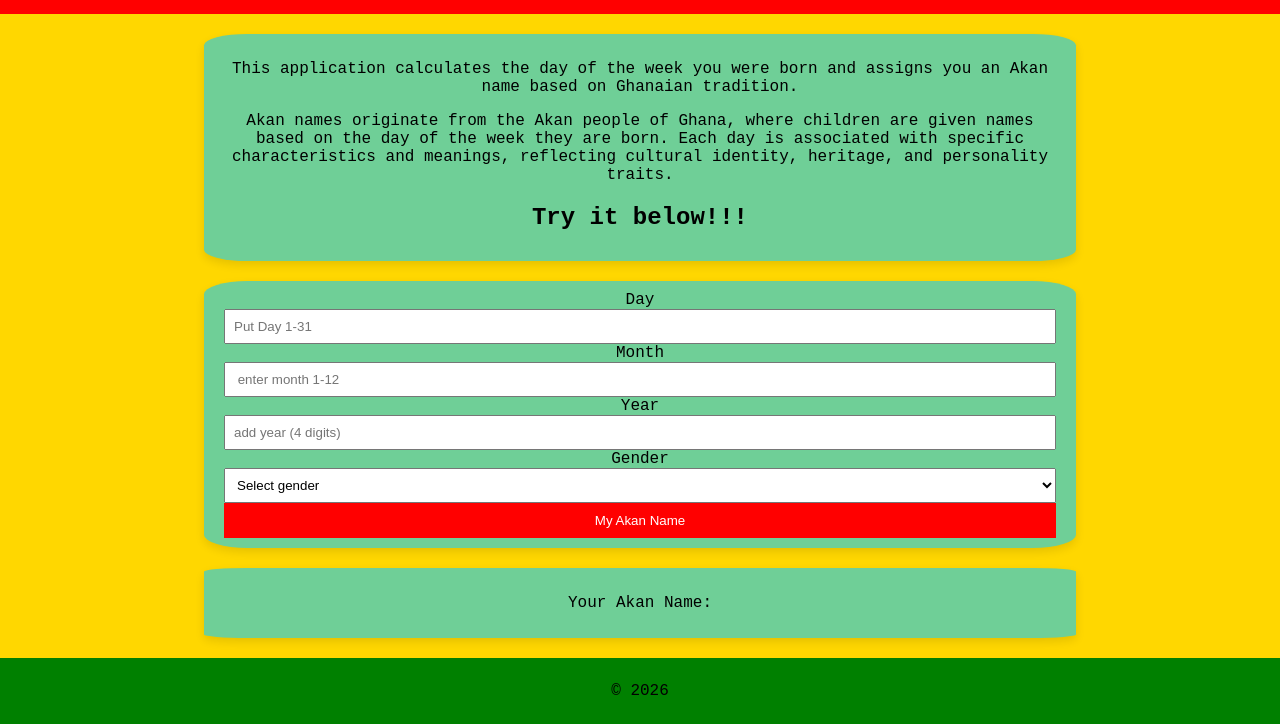
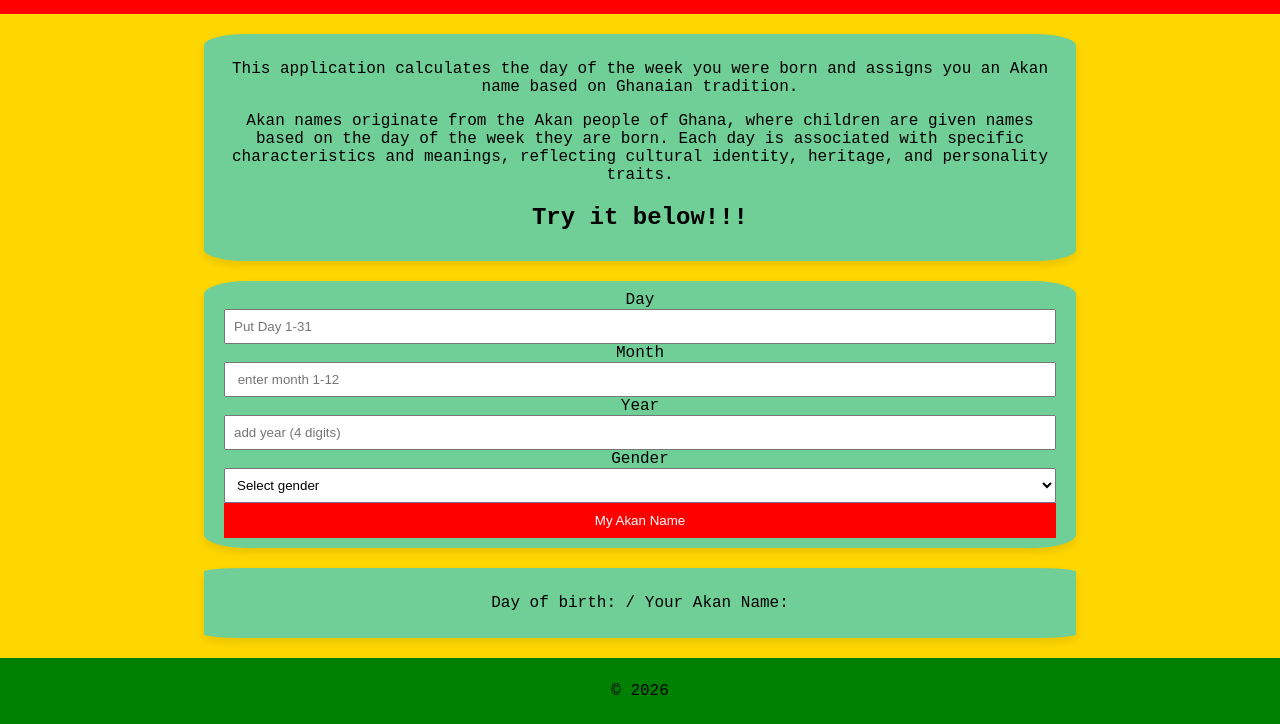
Before and after one commit to ManwaMocha/Akan-name-generator, a plain HTML site: page index.html in a window 1280 px wide. Shown: the part 78-802 px from the top of the page. Drawn offline with Linux system fonts and the light colour scheme.

Commit message:
made the result div more readable

```diff
--- a/index.html
+++ b/index.html
@@ -51,7 +51,7 @@
       </section>
 
       <section>
-        <p>Your Akan Name:</p>
+        <p>Day of birth: / Your Akan Name:</p>
         <div id="result"></div>
       </section>
     </main>
```
